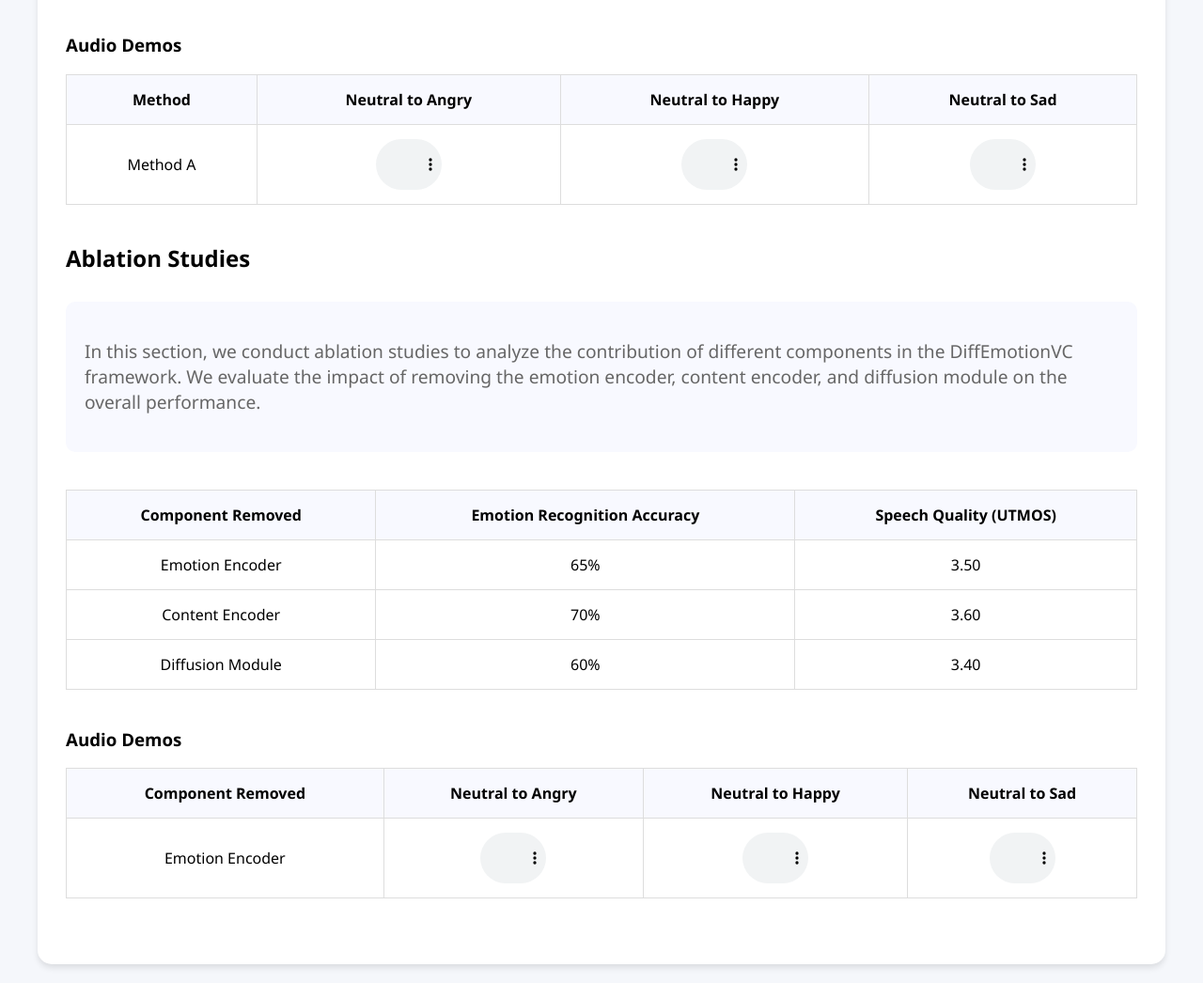
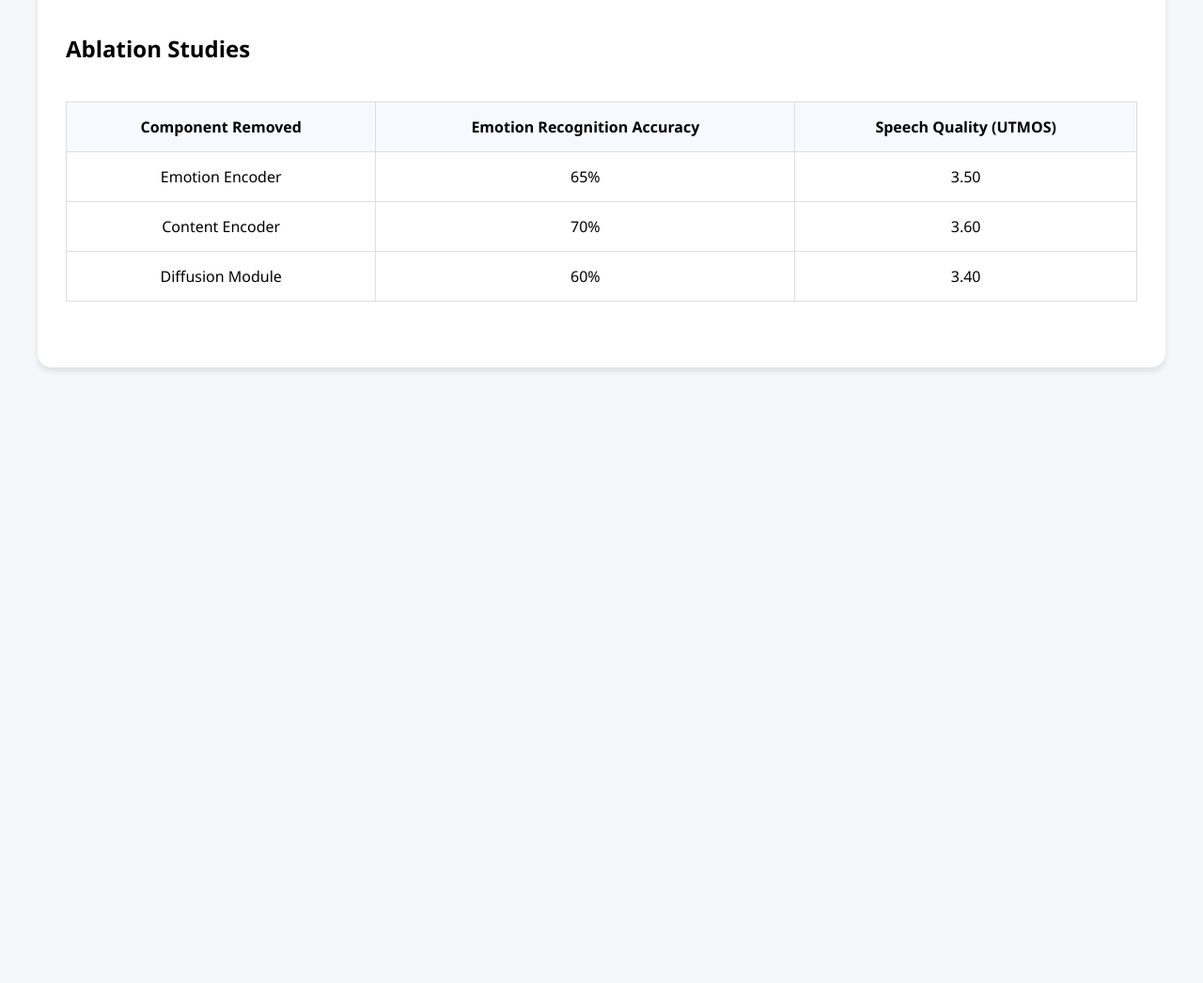
Before and after one commit to mysxs/Diff-EVC, a plain HTML site: page index.html in a window 1280 px wide. Shown: the part 2880-3926 px from the top of the page at 94% size. After the commit the page ends 3291 px from the top, so only its background shows below. Drawn offline with Linux system fonts and the light colour scheme.

Commit message:
Update index.html

```diff
--- a/index.html
+++ b/index.html
@@ -563,44 +563,9 @@
     </tr>
 </table>
 
-<!-- 音频演示（如果需要） -->
-<h3>Audio Demos</h3>
-<table class="demo-table">
-    <tr>
-        <th>Method</th>
-        <th>Neutral to Angry</th>
-        <th>Neutral to Happy</th>
-        <th>Neutral to Sad</th>
-    </tr>
-    <tr>
-        <td>Method A</td>
-        <td>
-            <div class="music-outer">
-                <audio class="method-a-angry show-audio" controls src="./method_a_angry.wav"></audio>
-            </div>
-        </td>
-        <td>
-            <div class="music-outer">
-                <audio class="method-a-happy show-audio" controls src="./method_a_happy.wav"></audio>
-            </div>
-        </td>
-        <td>
-            <div class="music-outer">
-                <audio class="method-a-sad show-audio" controls src="./method_a_sad.wav"></audio>
-            </div>
-        </td>
-    </tr>
-    <!-- 添加更多行 -->
-</table>
-
         <!-- Ablation Studies -->
 <h2>Ablation Studies</h2>
 <div class="paper-intro">
-    <div class="abstract">
-        <p>
-            In this section, we conduct ablation studies to analyze the contribution of different components in the DiffEmotionVC framework. We evaluate the impact of removing the emotion encoder, content encoder, and diffusion module on the overall performance.
-        </p>
-    </div>
 </div>
 
 <!-- 表格展示 -->
@@ -626,37 +591,6 @@
         <td>3.40</td>
     </tr>
 </table>
-
-<!-- 音频演示（如果需要） -->
-<h3>Audio Demos</h3>
-<table class="demo-table">
-    <tr>
-        <th>Component Removed</th>
-        <th>Neutral to Angry</th>
-        <th>Neutral to Happy</th>
-        <th>Neutral to Sad</th>
-    </tr>
-    <tr>
-        <td>Emotion Encoder</td>
-        <td>
-            <div class="music-outer">
-                <audio class="ablation-emotion-angry show-audio" controls src="./ablation_emotion_angry.wav"></audio>
-            </div>
-        </td>
-        <td>
-            <div class="music-outer">
-                <audio class="ablation-emotion-happy show-audio" controls src="./ablation_emotion_happy.wav"></audio>
-            </div>
-        </td>
-        <td>
-            <div class="music-outer">
-                <audio class="ablation-emotion-sad show-audio" controls src="./ablation_emotion_sad.wav"></audio>
-            </div>
-        </td>
-    </tr>
-    <!-- 添加更多行 -->
-</table>
-
 
 
     </div>
```
